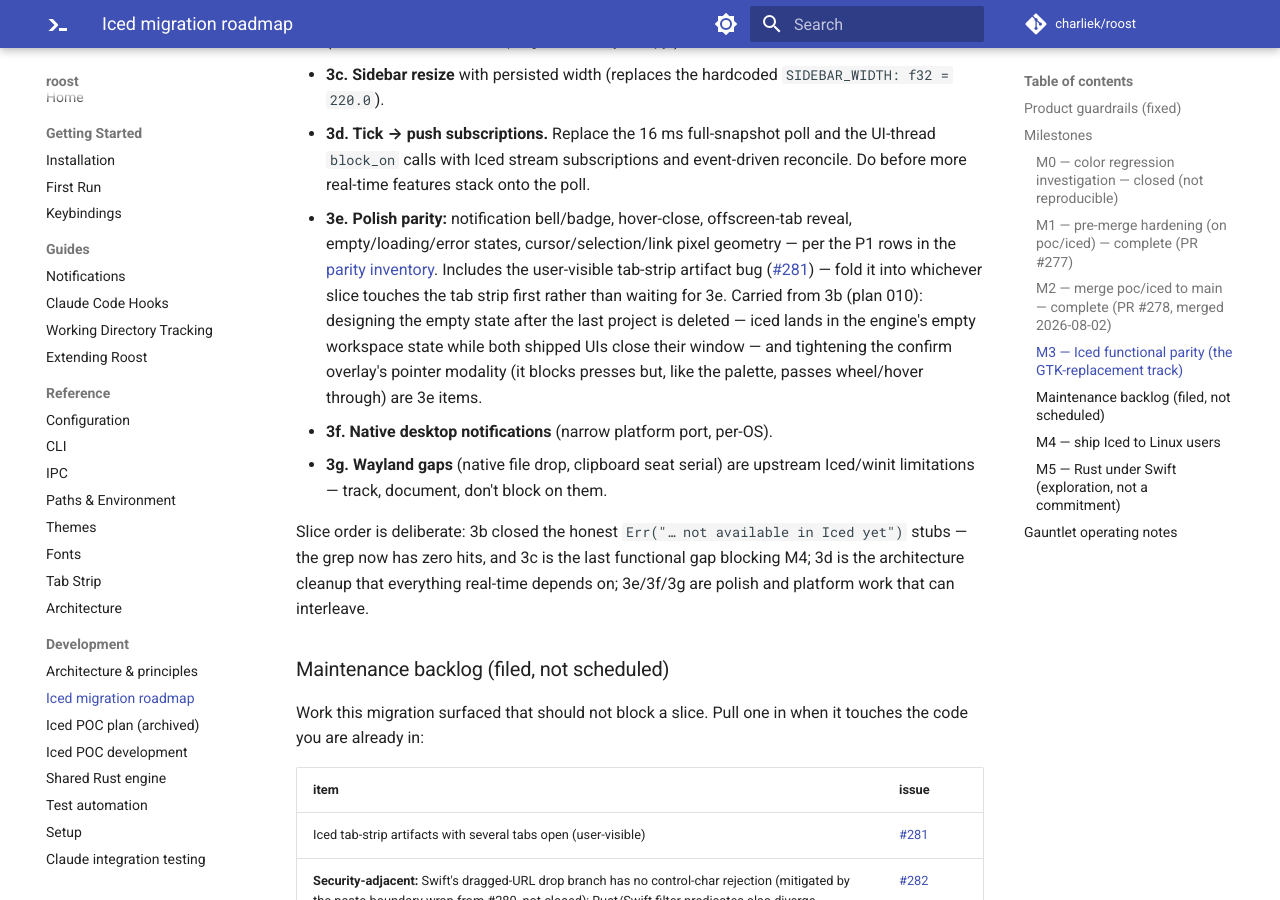
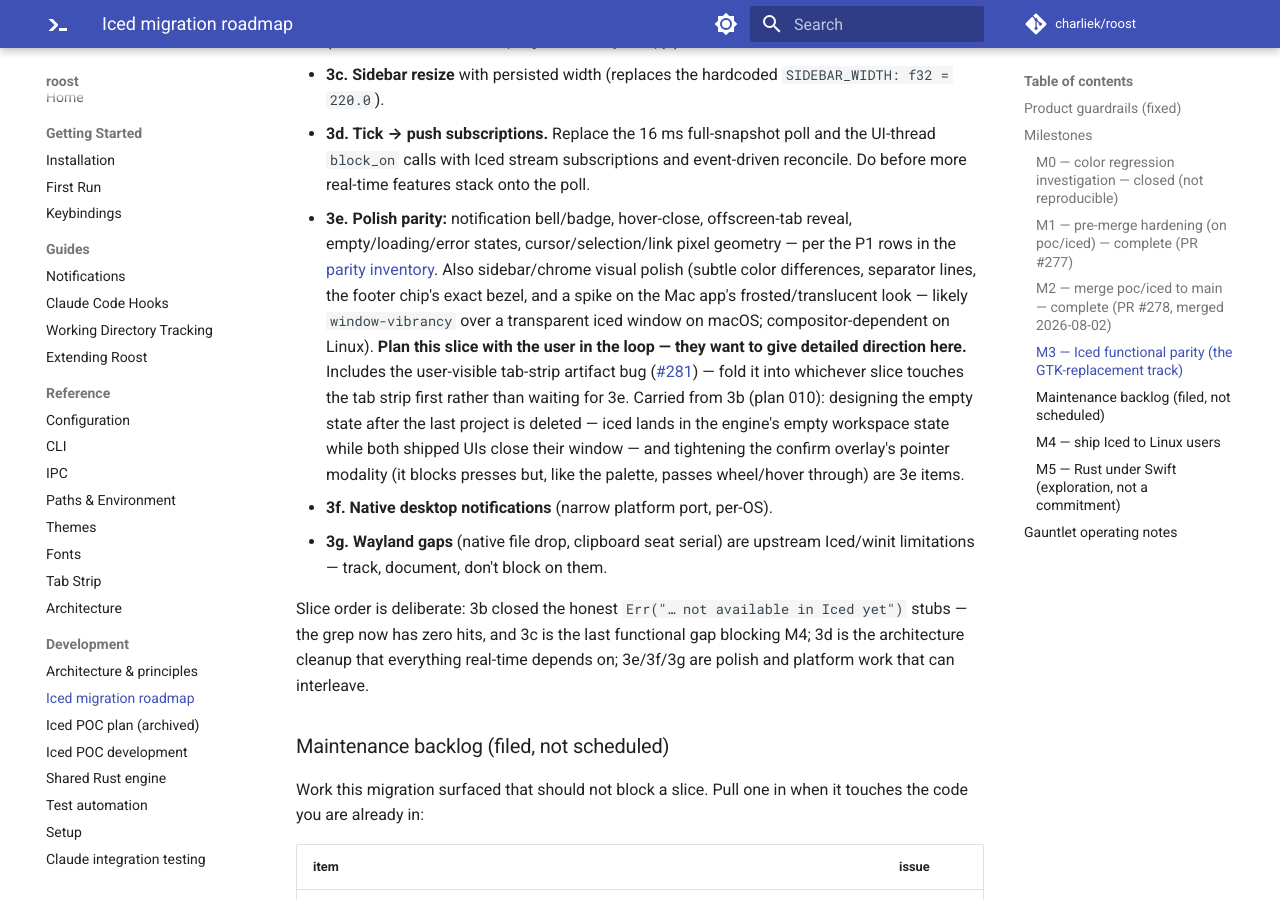
Before and after one commit to charliek/roost, an MkDocs documentation site: the page built from docs/development/iced-migration-roadmap.md, in a window 1280 px wide and 900 px high, scrolled down 3078 px. Built offline with MkDocs 1.6.1 and Material for MkDocs 9.7.7, drawn with Linux system fonts in a browser that asks for light colours; comment, search, counter and statistics services are not loaded.

Commit message:
docs(roadmap): 3e gains the sidebar-polish scope from live-testing notes
Subtle chrome colors/lines, the footer chip bezel, and a frosted-look
spike (window-vibrancy over a transparent window on macOS) join slice
3e, with an explicit note that the user wants to direct that plan.

Co-Authored-By: Claude Fable 5 <noreply@anthropic.com>
Claude-Session: https://claude.ai/code/session_01WLKWsLV45DAk61xG6Utj3e

```diff
--- a/docs/development/iced-migration-roadmap.md
+++ b/docs/development/iced-migration-roadmap.md
@@ -139,6 +139,11 @@ Slices, each sized for one gauntlet pass:
 * **3e. Polish parity:** notification bell/badge, hover-close, offscreen-tab
   reveal, empty/loading/error states, cursor/selection/link pixel geometry —
   per the P1 rows in the [parity inventory](iced-parity-inventory.md).
+  Also sidebar/chrome visual polish (subtle color differences, separator
+  lines, the footer chip's exact bezel, and a spike on the Mac app's
+  frosted/translucent look — likely `window-vibrancy` over a transparent
+  iced window on macOS; compositor-dependent on Linux). **Plan this slice
+  with the user in the loop — they want to give detailed direction here.**
   Includes the user-visible tab-strip artifact bug ([#281]) — fold it into
   whichever slice touches the tab strip first rather than waiting for 3e.
   Carried from 3b (plan 010): designing the empty state after the last
```
